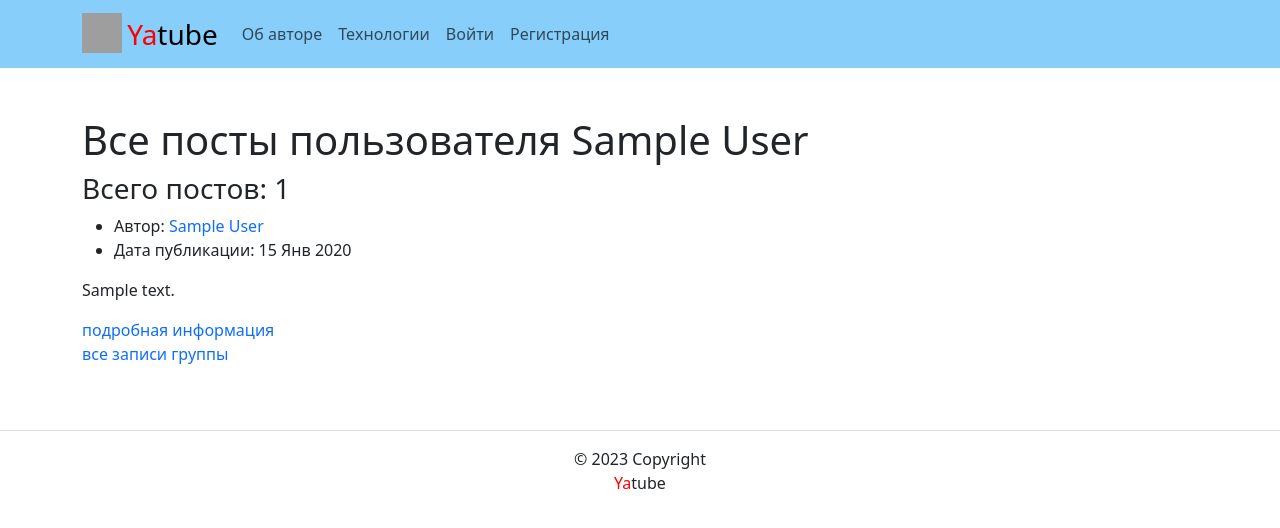
After one commit to RolanIm/yatube_project, a Django app: a page that uses yatube_project/templates/base.html in a window 1280 px wide. The commit adds this page. Shown: the top 528 px of the page. Run offline with Django 3.2, Linux system fonts and the light colour scheme; tables that the repository leaves empty hold one stand-in row (values such as "Sample post"); some libraries are stand-ins or nearby versions; grey boxes are pictures that could not be loaded.

Commit message:
Added new navigation sidebar, new include file - forloop_body.html, context processor with variable "year" and several templates for navigation.

```diff
--- a/yatube_project/core/context_processors/year.py
+++ b/yatube_project/core/context_processors/year.py
@@ -1,2 +1,5 @@
+import datetime
+
+
 def year(request):
-    return request
+    return {'year': datetime.datetime.today().year}
--- a/yatube_project/posts/urls.py
+++ b/yatube_project/posts/urls.py
@@ -5,4 +5,7 @@ app_name = 'posts'
 urlpatterns = [
     path('', views.index, name='index'),
     path('group/<slug>/', views.group_posts, name='group_posts'),
+    path('create/', views.post_create, name='post_create'),
+    path('profile/<str:username>/', views.profile, name='profile'),
+    path('posts/<int:post_id>/', views.post_detail, name='post_id'),
 ]
--- a/yatube_project/posts/views.py
+++ b/yatube_project/posts/views.py
@@ -1,15 +1,20 @@
 from django.shortcuts import render, get_object_or_404
-from .models import Post, Group
+from .models import Post, Group, User
 from django.core.paginator import Paginator
 from django.contrib.auth.decorators import login_required
 
 
 @login_required
 def index(request):
-    all_posts = Post.objects.all().order_by('-pub_date')  # all posts order by publication date DESC
-    paginator = Paginator(all_posts, 10)  # show 10 posts on each page
-    page_number = request.GET.get('page')  # get page number
-    page_obj = paginator.get_page(page_number)  # get posts by page number
+    all_posts = Post.objects.all().order_by('-pub_date')
+    paginator = Paginator(all_posts, 10)
+    page_number = request.GET.get('page')
+    page_obj = paginator.get_page(page_number)
+
+    for page in page_obj:
+        if len(page.text) > 310:
+            page.text = page.text[:300] + '...'
+
     context = {
         'page_obj': page_obj,
     }
@@ -18,21 +23,57 @@ def index(request):
 
 
 def group_posts(request, slug):
-    # Функция get_object_or_404 получает по заданным критериям объект
-    # В нашем случае в переменную group будут переданы объекты модели Group,
-    # из базы данных или возвращает сообщение об ошибке, если объект не найден.
-    # поле slug у которых соответствует значению slug в запросе
     group = get_object_or_404(Group, slug=slug)
-    # Метод .filter позволяет ограничить поиск по критериям.
-    # Это аналог добавления
-    # условия WHERE group_id = {group_id}
     all_posts = Post.objects.filter(group=group).order_by('-pub_date')
-    paginator = Paginator(all_posts, 10)  # show 10 posts on page
-    page_number = request.GET.get('page')  # get page number
-    page_obj = paginator.get_page(page_number)  # get posts by page number
+    paginator = Paginator(all_posts, 10)
+    page_number = request.GET.get('page')
+    page_obj = paginator.get_page(page_number)
+
+    for page in page_obj:
+        if len(page.text) > 310:
+            page.text = page.text[:300] + '...'
+
     context = {
         'group': group,
         'page_obj': page_obj,
     }
     template = 'posts/group_list.html'
     return render(request, template, context)
+
+
+def profile(request, username):
+    all_posts_user = Post.objects.filter(author__username=username).order_by('-pub_date')
+    paginator = Paginator(all_posts_user, 10)
+    page_number = request.GET.get('page')
+    page_obj = paginator.get_page(page_number)
+
+    author_obj = User.objects.filter(username=username)[0]
+    count_posts = paginator.count
+
+    for page in page_obj:
+        if len(page.text) > 310:
+            page.text = page.text[:300] + '...'
+
+    context = {
+        'page_obj': page_obj,
+        'author_obj': author_obj,
+        'count_posts': count_posts,
+    }
+    return render(request, 'posts/profile.html', context)
+
+
+def post_detail(request, post_id):
+    post = Post.objects.get(pk=post_id)
+    count_posts = Post.objects.filter(author=post.author).count()
+    title_text = post.text[:30]
+
+    context = {
+        'post': post,
+        'count_posts': count_posts,
+        'title_text': title_text,
+    }
+    return render(request, 'posts/post_detail.html', context)
+
+
+def post_create(request):
+    pass
--- a/yatube_project/templates/base.html
+++ b/yatube_project/templates/base.html
@@ -17,7 +17,10 @@
       <meta name="theme-color" content="#ffffff">
       <!-- Подключен файл со стандартными стилями bootstrap-->
       <link rel="stylesheet" href="{% static 'css/bootstrap.min.css' %}">
+      <link href="{%  static 'css/docs.css' %}" rel="stylesheet">
+      <script src={% static 'js/bootstrap.bundle.min.js' %}></script>
       <title>{% block title %}{% endblock %}</title>
+
   </head>
   <body>
     <header>
--- a/yatube_project/templates/includes/footer.html
+++ b/yatube_project/templates/includes/footer.html
@@ -3,6 +3,6 @@
 <!-- text-center: выравнивает текстовые блоки внутри блока по центру -->
 <!-- py-3: контент внутри размещается с отступом сверху и снизу -->
 
-<div class="footer-copyright border-top text-center py-3">© 2023 Copyright
+<div class="footer-copyright border-top text-center py-3">© {{ year }} Copyright
     <p><span style="color:red">Ya</span>tube</p>
 </div>
--- a/yatube_project/templates/includes/header.html
+++ b/yatube_project/templates/includes/header.html
@@ -1,15 +1,80 @@
-<!-- Использованы классы bootstrap для создания типовой навигации с логотипом -->
-<!-- В дальнейшем тут будет создано полноценное меню -->
 {% load static %}
-<nav class="navbar navbar-light" style="background-color: lightskyblue">
+  <nav class="navbar navbar-light navbar-expand-lg" style="background-color: lightskyblue">
     <div class="container">
       <a class="navbar-brand" href="{% url 'posts:index' %}">
       <img src="{% static 'img/logo.png' %}" width="40" height="40"
          class="d-inline-block align-top" alt="">
-      <!-- тег span используется для добавления нужных стилей отдельным участкам текста -->
       <span style="font-size:28px">
           <span style="color:red">Ya</span>tube
       </span>
       </a>
+      <button class="navbar-toggler" type="button" data-bs-toggle="collapse" data-bs-target="#navbarSupportedContent"
+              aria-controls="navbarSupportedContent" aria-expanded="false" aria-label="Toggle navigation"
+      >
+          <span class="navbar-toggler-icon"></span>
+      </button>
+
+      <div class="collapse navbar-collapse" id="navbarSupportedContent">
+          <ul class="nav nav-pills navbar-nav me-auto mb-2 mb-lg-0">
+            <li class="nav-item">
+              <a class="nav-link {% if request.resolver_match.view_name == 'about:author' %}active{% endif %}"
+                 href="{% url 'about:author' %}">
+                  Об авторе
+              </a>
+            </li>
+            <li class="nav-item">
+              <a class="nav-link {% if request.resolver_match.view_name == 'about:tech' %}active{% endif %}"
+                 href="{% url 'about:tech' %}"
+              >
+                  Технологии
+              </a>
+            </li>
+            {% if user.is_authenticated %}
+                <li class="nav-item">
+                  <a class="nav-link"
+                     href="<!--  -->"
+                  >
+                      Новая запись
+                  </a>
+                </li>
+                <li class="nav-item">
+                  <a class="nav-link {% if request.resolver_match.view_name == 'users:password_change' %}active{% endif %}"
+                     href="{% url 'users:password_change' %}"
+                  >
+                      Изменить пароль
+                  </a>
+                </li>
+                <li class="nav-item">
+                  <a class="nav-link {% if request.resolver_match.view_name == 'users:logout' %}active{% endif %}"
+                     href="{% url 'users:logout' %}"
+                  >
+                      Выйти
+                  </a>
+                </li>
+                <li class="nav-item">
+                  <a class="nav-link {% if request.resolver_match.view_name == 'posts:profile' %}active{% endif %}"
+                     href="{% url 'posts:profile' user.username %}"
+                  >
+                    Пользователь: {{ user.username }}
+                  </a>
+                <li>
+            {% else %}
+                <li class="nav-item">
+                  <a class="nav-link {% if request.resolver_match.view_name == 'users:login' %}active{% endif %}"
+                     href="{% url 'users:login' %}"
+                  >
+                      Войти
+                  </a>
+                </li>
+                <li class="nav-item">
+                  <a class="nav-link {% if request.resolver_match.view_name == 'users:signup' %}active{% endif %}"
+                     href="{% url 'users:signup' %}"
+                  >
+                      Регистрация
+                  </a>
+                </li>
+            {% endif %}
+          </ul>
+      </div>
     </div>
   </nav>
--- /dev/null
+++ b/yatube_project/templates/posts/includes/forloop_body.html
@@ -0,0 +1,22 @@
+{% for post in page_obj %}
+    <ul>
+        <li>Автор:
+            <a href="{% url 'posts:profile' post.author.username %}" class="text-decoration-none">
+                {{ post.author.get_full_name }}
+            </a>
+        </li>
+        <li>Дата публикации: {{ post.pub_date|date:"d M Y" }}</li>
+    </ul>
+    <p>{{ post.text }}</p>
+    <a href="{% url 'posts:post_id' post.pk %}" class="text-decoration-none">
+        подробная информация
+    </a>
+    {% if not post.group == None %}
+        <p>
+            <a href="{% url 'posts:group_posts' post.group.slug %}" class="text-decoration-none">
+                все записи группы
+            </a>
+        </p>
+    {% endif %}
+    {% if not forloop.last %}<hr>{% endif %}
+{% endfor %}
--- /dev/null
+++ b/yatube_project/templates/posts/profile.html
@@ -0,0 +1,14 @@
+{% extends 'base.html' %}
+{% block title %}Профайл пользователя {{ author_obj.get_full_name }}{% endblock %}
+
+{% load static %}
+{% block content %}
+      <div class="container py-5">
+        <h1>Все посты пользователя {{ author_obj.get_full_name }}</h1>
+        <h3>Всего постов: {{ count_posts }} </h3>
+        <article>
+          {% include 'posts/includes/forloop_body.html' %}
+          {% include 'posts/includes/paginator.html' %}
+        </article>
+      </div>
+{% endblock %}
--- a/yatube_project/users/urls.py
+++ b/yatube_project/users/urls.py
@@ -11,8 +11,6 @@ urlpatterns = [
     path('signup/', views.SignUp.as_view(), name='signup'),
     path(
       'logout/',
-      # Прямо в описании обработчика укажем шаблон,
-      # который должен применяться для отображения возвращаемой страницы.
       LogoutView.as_view(template_name='users/logged_out.html'),
       name='logout'
     ),
```
Also changed, not shown: yatube_project/templates/posts/group_list.html (+1 -8 lines), yatube_project/templates/posts/index.html (+1 -15 lines), yatube_project/templates/posts/post_detail.html (added, +38 -0 lines). Lines whose indentation alone changed are shown as unchanged.
